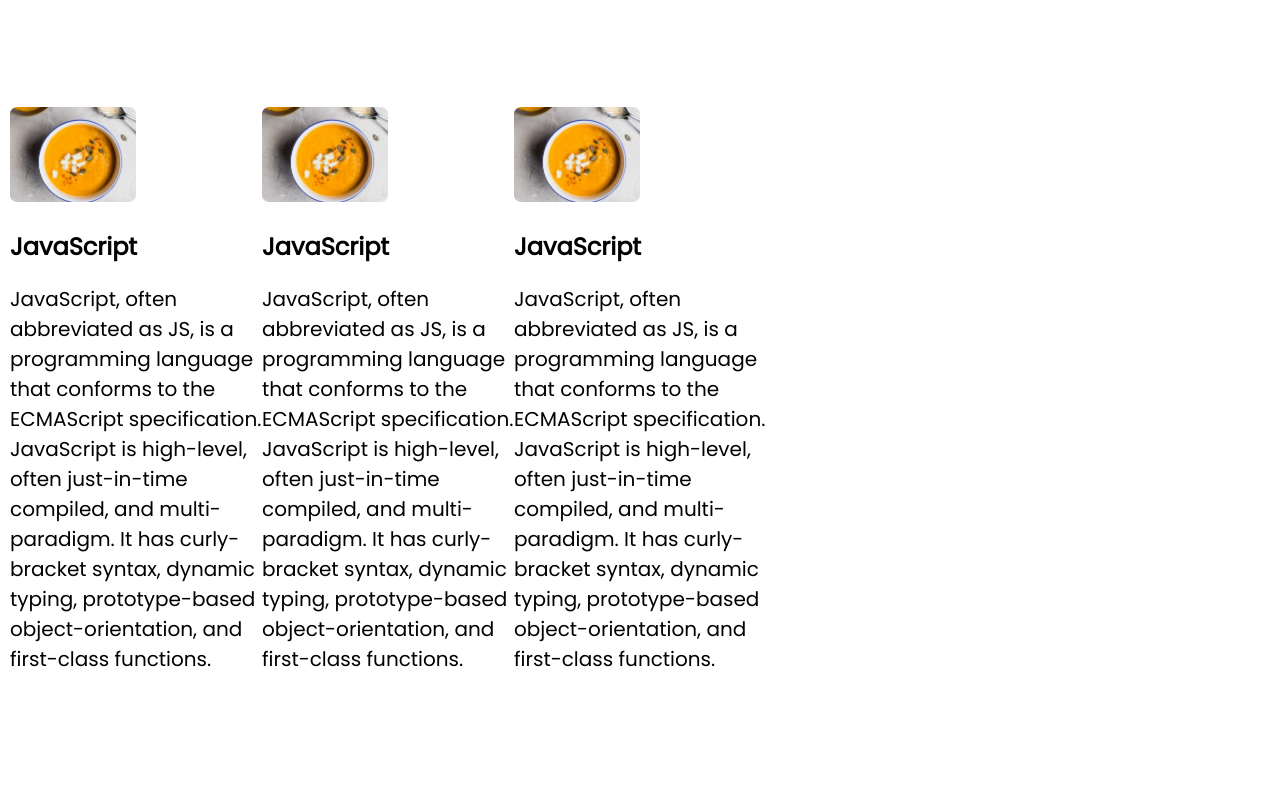
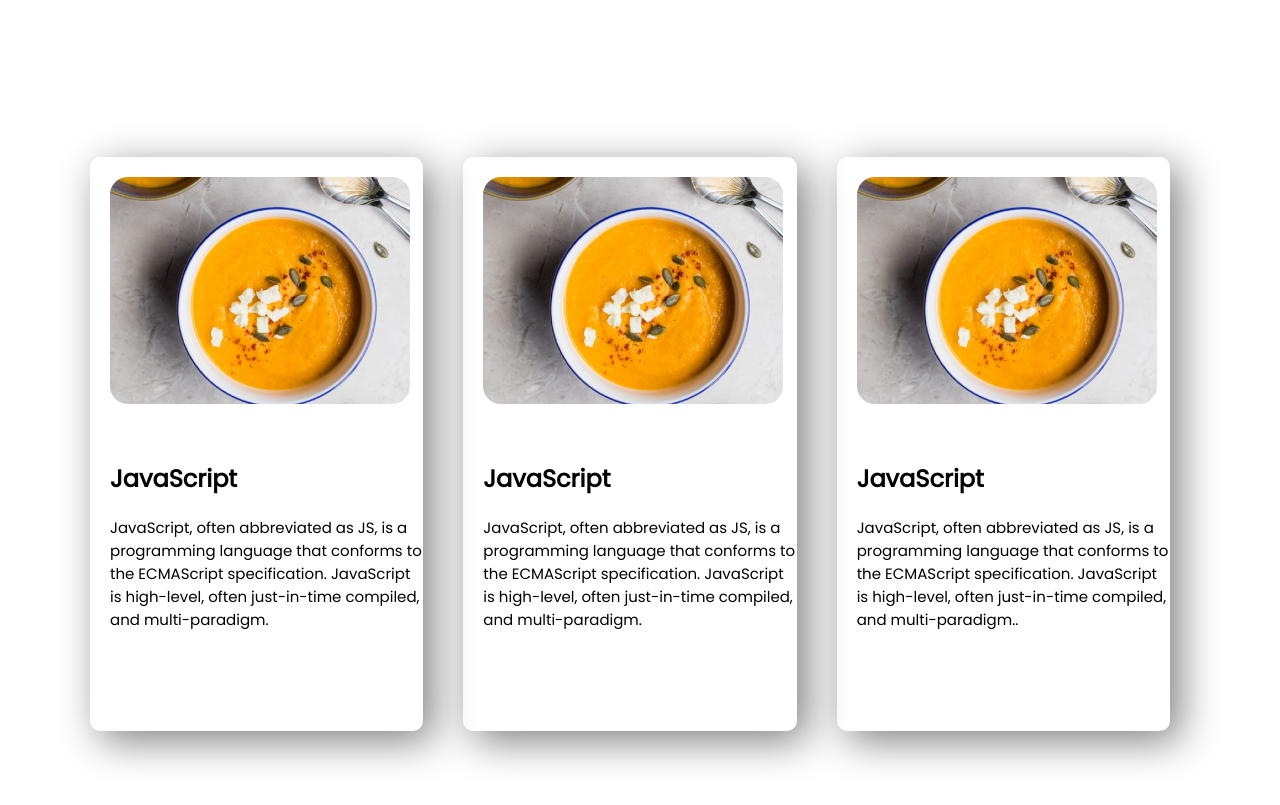
Before and after one commit to Ibrahim-K98han/food-network, a plain HTML site: page index.html in a window 1280 px wide. Shown: the part 1649-2454 px from the top of the page. Before the commit the page ends 2433 px from the top, so only its background shows below. Drawn offline with Linux system fonts and the light colour scheme; a web font is replaced by a local one.

Commit message:
update recipe item

```diff
--- a/index.html
+++ b/index.html
@@ -53,24 +53,21 @@
             <img src="images/food/Project Cover.png" alt="">
             <h2>JavaScript</h2>
             <p>JavaScript, often abbreviated as JS, is a programming language that conforms to the ECMAScript
-                specification. JavaScript is high-level, often just-in-time compiled, and multi-paradigm. It has
-                curly-bracket syntax, dynamic typing, prototype-based object-orientation, and first-class functions.
+                specification. JavaScript is high-level, often just-in-time compiled, and multi-paradigm.
             </p>
         </div>
         <div class="item">
             <img src="images/food/Project Cover.png" alt="">
             <h2>JavaScript</h2>
             <p>JavaScript, often abbreviated as JS, is a programming language that conforms to the ECMAScript
-                specification. JavaScript is high-level, often just-in-time compiled, and multi-paradigm. It has
-                curly-bracket syntax, dynamic typing, prototype-based object-orientation, and first-class functions.
+                specification. JavaScript is high-level, often just-in-time compiled, and multi-paradigm.
             </p>
         </div>
         <div class="item">
             <img src="images/food/Project Cover.png" alt="">
             <h2>JavaScript</h2>
             <p>JavaScript, often abbreviated as JS, is a programming language that conforms to the ECMAScript
-                specification. JavaScript is high-level, often just-in-time compiled, and multi-paradigm. It has
-                curly-bracket syntax, dynamic typing, prototype-based object-orientation, and first-class functions.
+                specification. JavaScript is high-level, often just-in-time compiled, and multi-paradigm..
             </p>
         </div>
     </section>
--- a/style.css
+++ b/style.css
@@ -73,11 +73,28 @@ p{
 }
 .recips-item{
     display: flex;
-    padding: 10px;
+    margin-left: 2.5%;
+    margin-right: 2.5%;
+    padding: 40px;
+    padding-left: 20px;
+    margin: 50px;
 }
 .item{
-    width: 20%;
+    width: 30%;
+    box-shadow: 10px 10px 40px gray;
+    border-radius: 10px;
+    margin: 20px;
+    margin-left: 20px;
 }
 .item img{
-    width: 50%;
+    width: 90%;
+    margin: 20px 20px 30px 20px;
 }
+.item p{
+    margin-left: 20px;
+    font-size: 15px;
+    margin-top: 20px;
+}
+.item h2{
+    margin-left: 20px;
+}
```
